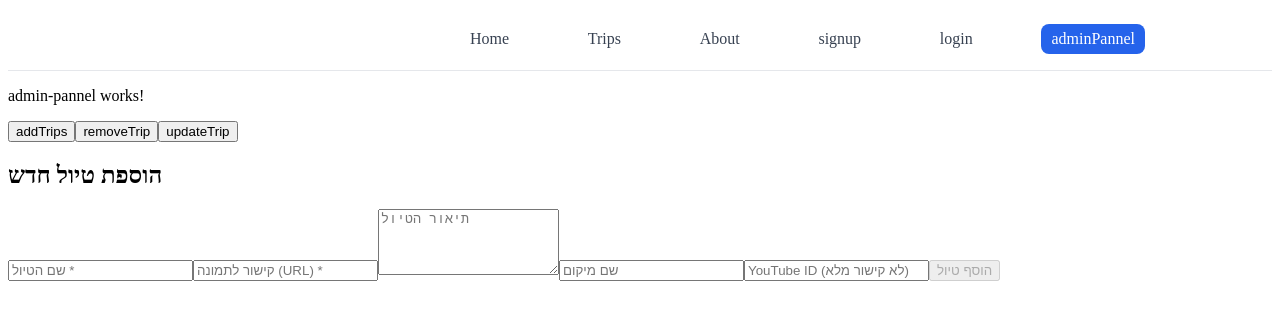
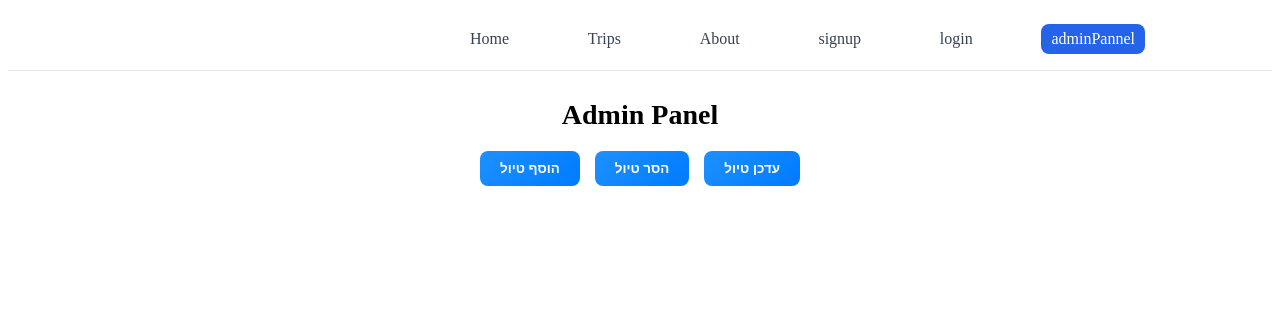
Before and after one commit to yairgamliel123-alt/myFinalProject, an Angular app in the folder frontend/trip-planner-angular/: page /admib-pannel in a window 1280 px wide. Shown: the top 320 px of the page. Built offline with nearby package versions, Linux system fonts and the light colour scheme.

Commit message:
finalProject

```diff
--- a/frontend/trip-planner-angular/src/app/admin-pannel/admin-pannel.css
+++ b/frontend/trip-planner-angular/src/app/admin-pannel/admin-pannel.css
@@ -0,0 +1,102 @@
+.admin-title {
+    text-align: center;
+    font-size: 28px;
+    margin-bottom: 20px;
+    font-weight: bold;
+  }
+
+  .admin-buttons {
+    display: flex;
+    gap: 15px;
+    justify-content: center;
+    margin-bottom: 30px;
+  }
+
+  .admin-btn {
+    padding: 10px 20px;
+    border-radius: 8px;
+    border: none;
+    cursor: pointer;
+    background: linear-gradient(135deg, #1e90ff, #007bff);
+    color: white;
+    font-weight: 600;
+    transition: 0.3s;
+  }
+
+  .admin-btn:hover {
+    transform: scale(1.05);
+    opacity: 0.9;
+  }
+
+  .admin-btn.secondary {
+    background: #555;
+  }
+
+  .admin-page {
+    max-width: 500px;
+    margin: auto;
+    padding: 30px;
+    border-radius: 12px;
+    background: #f8f9fa;
+    box-shadow: 0 8px 20px rgba(0,0,0,0.1);
+    animation: fadeIn 0.3s ease-in-out;
+  }
+
+  .form {
+    display: flex;
+    flex-direction: column;
+    gap: 15px;
+  }
+
+  .input {
+    padding: 10px;
+    border-radius: 6px;
+    border: 1px solid #ccc;
+    transition: 0.2s;
+  }
+
+  .input:focus {
+    border-color: #1e90ff;
+    outline: none;
+    box-shadow: 0 0 5px rgba(30,144,255,0.4);
+  }
+
+  .textarea {
+    resize: none;
+  }
+
+  .btn {
+    padding: 12px;
+    border-radius: 8px;
+    border: none;
+    background: #28a745;
+    color: white;
+    font-weight: bold;
+    cursor: pointer;
+    transition: 0.3s;
+  }
+
+  .btn:hover {
+    background: #218838;
+  }
+
+  .success {
+    color: green;
+    font-weight: bold;
+  }
+
+  .error {
+    color: red;
+    font-weight: bold;
+  }
+
+  @keyframes fadeIn {
+    from {
+      opacity: 0;
+      transform: translateY(-10px);
+    }
+    to {
+      opacity: 1;
+      transform: translateY(0);
+    }
+  }
--- a/frontend/trip-planner-angular/src/app/admin-pannel/admin-pannel.html
+++ b/frontend/trip-planner-angular/src/app/admin-pannel/admin-pannel.html
@@ -1,22 +1,22 @@
-<p>admin-pannel works!</p>
-<button>addTrips</button>
-<button>removeTrip</button>
-<button>updateTrip</button>
-<div class="admin-page">
+<p class="admin-title">Admin Panel</p>
+
+<div class="admin-buttons">
+  <button class="admin-btn" (click)="toggleAddTrip()">
+    {{ showAddForm ? 'סגור טופס' : 'הוסף טיול' }}
+  </button>
+
+  <button class="admin-btn " (click)="toggleRemoveFrom()">
+    {{ showRemoveForm ? 'סגור טופס' : 'הסר טיול' }}
+  </button>
+  <button class="admin-btn ">עדכן טיול</button>
+</div>
+
+<div class="admin-page" *ngIf="showAddForm">
   <h2>הוספת טיול חדש</h2>
 
   <form (ngSubmit)="submit()" #f="ngForm" class="form">
+    <input class="input" name="title" [(ngModel)]="model.title" placeholder="שם הטיול *" required />
 
-      <!-- title -->
-      <input
-        class="input"
-        name="title"
-        [(ngModel)]="model.title"
-        placeholder="שם הטיול *"
-        required
-      />
-
-      <!-- image -->
     <input
       class="input"
       name="image"
@@ -25,7 +25,6 @@
       required
     />
 
-      <!-- description -->
     <textarea
       class="input textarea"
       name="description"
@@ -34,7 +33,6 @@
       rows="4"
     ></textarea>
 
-      <!-- location name -->
     <input
       class="input"
       name="location_name"
@@ -42,15 +40,12 @@
       placeholder="שם מיקום"
     />
 
-      <!-- youtube id -->
     <input
       class="input"
       name="youtube_id"
       [(ngModel)]="model.youtube_id"
-        placeholder="YouTube ID (לא קישור מלא)"
+      placeholder="YouTube ID"
     />
-
-
 
     <button class="btn" [disabled]="!f.valid || loading">
       {{ loading ? 'שומר...' : 'הוסף טיול' }}
@@ -58,6 +53,17 @@
 
     <p class="success" *ngIf="successMsg">{{ successMsg }}</p>
     <p class="error" *ngIf="errorMsg">{{ errorMsg }}</p>
-
   </form>
 </div>
+
+<div class="admin-page" *ngIf="showRemoveForm">
+  <form (ngSubmit)="remove()" #f="ngForm" class="form">
+    <input type="text" name="tripName" [(ngModel)]="tripName" placeholder="הכנס שם טיול" required />
+
+    <button class="btn" [disabled]="!f.valid || loading">
+      {{ loading ? 'מוחק טיול' : 'מחק טיול' }}
+    </button>
+    <p class="success" *ngIf="successMsg">{{ successMsg }}</p>
+    <p class="error" *ngIf="errorMsg">{{ errorMsg }}</p>
+  </form>
+</div>
--- a/frontend/trip-planner-angular/src/app/admin-pannel/admin-pannel.ts
+++ b/frontend/trip-planner-angular/src/app/admin-pannel/admin-pannel.ts
@@ -23,9 +23,17 @@ export class AdminPannel {
   loading = false;
   successMsg = '';
   errorMsg = '';
+  showAddForm = false;
+  showRemoveForm = false;
+  tripName: string = '';
 
   constructor(private tripService: TripsService) {}
-
+  toggleAddTrip() {
+    this.showAddForm = !this.showAddForm;
+  }
+  toggleRemoveFrom() {
+    this.showRemoveForm = !this.showRemoveForm;
+  }
   submit() {
     this.loading = true;
     this.successMsg = '';
@@ -54,4 +62,27 @@ export class AdminPannel {
       },
     });
   }
+
+  remove(){
+    if (!this.tripName) {
+      this.errorMsg = 'יש להזין שם טיול למחיקה';
+      return;
+    }
+
+    this.loading = true;
+    this.errorMsg = '';
+    this.successMsg = '';
+
+    this.tripService.removeTrip(this.tripName).subscribe({
+      next: () => {
+        this.successMsg = 'הטיול נמחק בהצלחה';
+        this.tripName = '';
+        this.loading = false;
+        console.log('Trip deleted successfully');
+      },
+      error: (err:any) => {
+        console.error(err);
+      }
+    });
+  }
 }
--- a/frontend/trip-planner-angular/src/app/home/home.html
+++ b/frontend/trip-planner-angular/src/app/home/home.html
@@ -14,7 +14,7 @@
 
         <div class="stats">
           <div class="stat">
-            <div class="num">30+</div>
+            <div class="num">{{allTrips().length }}</div>
             <div class="label">מסלולים</div>
           </div>
           <div class="stat">
@@ -73,9 +73,9 @@
         <a class="btn small" routerLink="/trips">לכל הטיולים</a>
       </div>
 
-      <div class="grid" >
+      <div class="grid" *ngIf="!loading()">
         <app-trip-card
-          *ngFor="let trip of trips"
+          *ngFor="let trip of trips()"
           [trip]="trip"
         ></app-trip-card>
       </div>
--- a/frontend/trip-planner-angular/src/app/home/home.ts
+++ b/frontend/trip-planner-angular/src/app/home/home.ts
@@ -1,4 +1,4 @@
-import { Component, OnInit } from '@angular/core';
+import { Component, OnInit,signal } from '@angular/core';
 import { CommonModule } from '@angular/common';
 import { TripsService } from '../services/trips';
 import { Trip } from '../Trip.models';
@@ -11,19 +11,21 @@ import { RouterOutlet, RouterLink, RouterLinkActive } from '@angular/router';
   styleUrl: './home.css',
 })
 export class Home implements OnInit {
-  trips: Trip[] = [];
-  loading = true;
+  trips = signal<Trip[]>([]) ;
+  allTrips = signal< Trip[] >([]) ;
+  loading = signal(true);
 
   constructor(private tripService: TripsService) {}
 
   ngOnInit() {
     this.tripService.getTrips().subscribe({
       next: (data:Trip[]) => {
-        this.trips = data.slice(7, 11); // 👈 רק 4 טיולים
-        this.loading = false;
+        this.allTrips.set(data);
+        this.trips .set(data.slice(7, 11)) ;
+        this.loading.set(false) ;
       },
       error: () => {
-        this.loading = false;
+        this.loading .set(false) ;
       },
     });
   }
--- a/frontend/trip-planner-angular/src/app/services/trips.ts
+++ b/frontend/trip-planner-angular/src/app/services/trips.ts
@@ -15,4 +15,8 @@ export class TripsService {
   addTrip(trip: Partial<Trip>): Observable<Trip> {
     return this.http.post<Trip>(`${this.apiUrl}/add-trip/`, trip);
   }
+  removeTrip(trip_name:string){
+    const encodedName = encodeURIComponent(trip_name);
+    return this.http.delete<Trip>(`${this.apiUrl}/remove-trip/${encodedName}/` );
+  }
 }
```
Also changed, not shown: 1 other file (tests, documents, lock files or other folders). Lines whose indentation alone changed are shown as unchanged.
